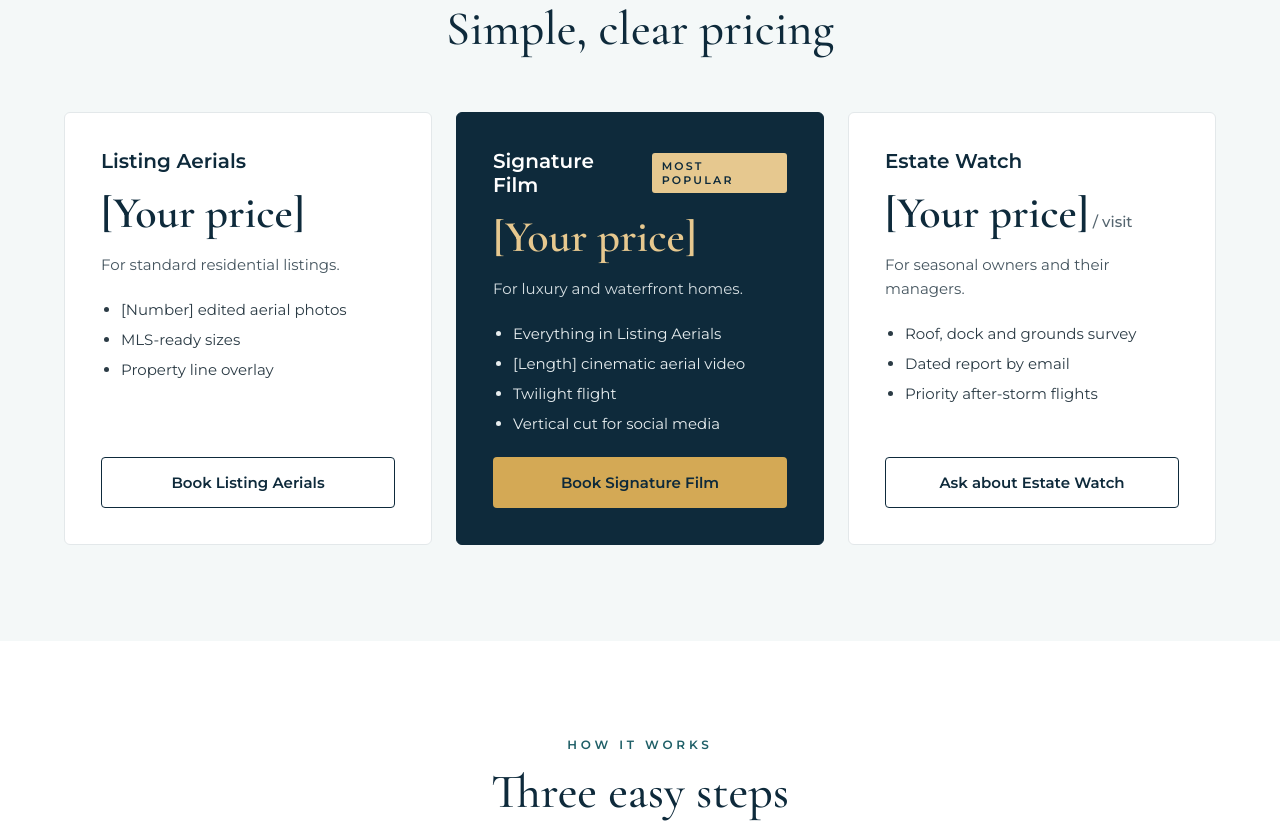
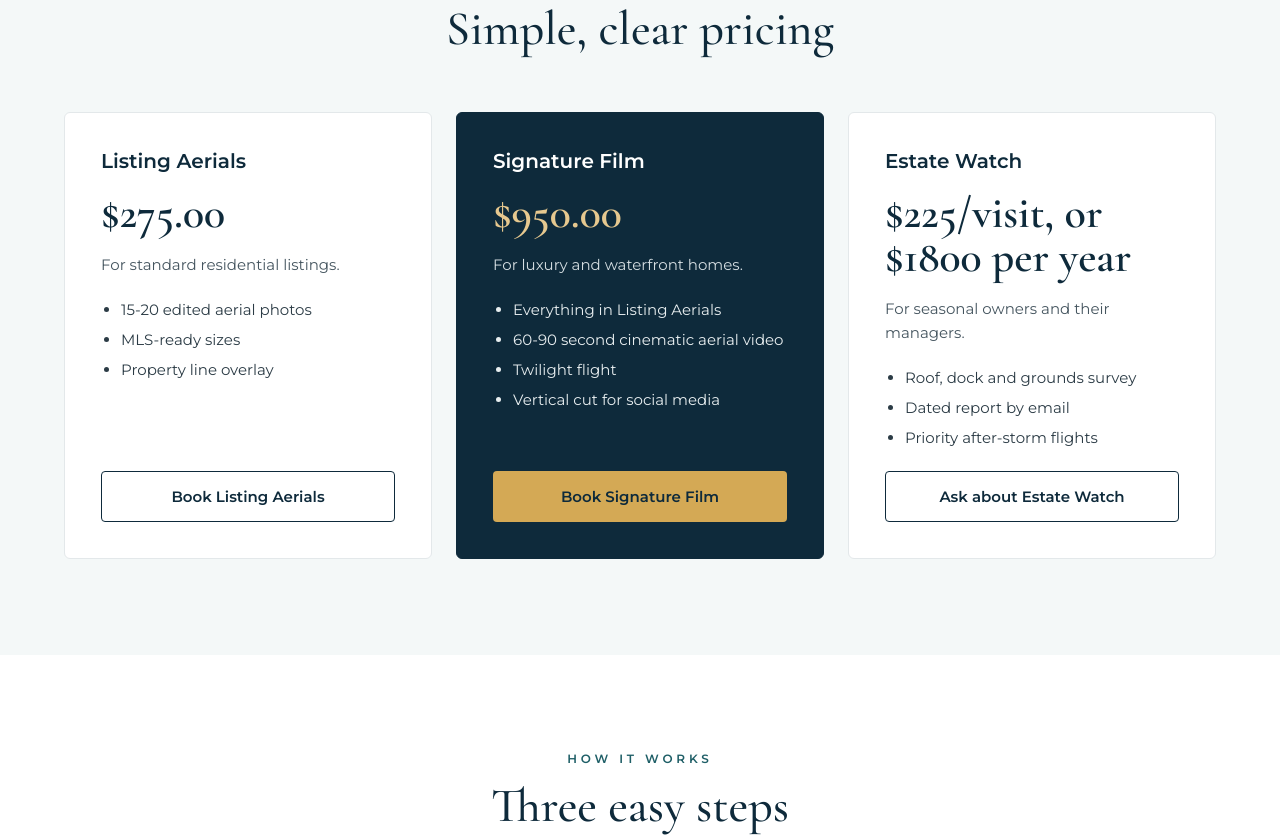
Before and after one commit to Aleibovitz/ROYALPALM, a plain HTML site: page index.html in a window 1280 px wide. Shown: the part 1588-2425 px from the top of the page. Drawn offline with nearby package versions, Linux system fonts and the light colour scheme.

Commit message:
Update pricing and service details in index.html

```diff
--- a/index.html
+++ b/index.html
@@ -233,10 +233,10 @@ input:focus,select:focus,textarea:focus{outline:2px solid var(--teal);outline-of
     <div class="pkg-grid">
       <div class="pkg">
         <h3>Listing Aerials</h3>
-        <div class="price">[Your price]</div>
+        <div class="price">$275.00</div>
         <p>For standard residential listings.</p>
         <ul>
-          <li>[Number] edited aerial photos</li>
+          <li>15-20 edited aerial photos</li>
           <li>MLS-ready sizes</li>
           <li>Property line overlay</li>
         </ul>
@@ -245,13 +245,13 @@ input:focus,select:focus,textarea:focus{outline:2px solid var(--teal);outline-of
       <div class="pkg featured">
         <div class="pkg-top">
           <h3>Signature Film</h3>
-          <span class="badge">MOST POPULAR</span>
+          <!-- <span class="badge">MOST POPULAR</span> -->
         </div>
-        <div class="price">[Your price]</div>
+        <div class="price">$950.00</div>
         <p>For luxury and waterfront homes.</p>
         <ul>
           <li>Everything in Listing Aerials</li>
-          <li>[Length] cinematic aerial video</li>
+          <li>60-90 second cinematic aerial video</li>
           <li>Twilight flight</li>
           <li>Vertical cut for social media</li>
         </ul>
@@ -259,7 +259,7 @@ input:focus,select:focus,textarea:focus{outline:2px solid var(--teal);outline-of
       </div>
       <div class="pkg">
         <h3>Estate Watch</h3>
-        <div class="price">[Your price]<span> / visit</span></div>
+        <div class="price">$225/visit, or $1800 per year</div>
         <p>For seasonal owners and their managers.</p>
         <ul>
           <li>Roof, dock and grounds survey</li>
@@ -300,11 +300,11 @@ input:focus,select:focus,textarea:focus{outline:2px solid var(--teal);outline-of
 
 <section class="section about dark" id="about">
   <div class="wrap">
-    <div class="about-media placeholder"><!-- <img class="media" src="images/anthony.jpg" alt="Anthony Leibovitz with drone"> -->[Your photo with the drone]</div>
+    <div class="about-media placeholder"><img class="media" src="images/pilot.jpg" alt="Pilot with drone"/></div>
     <div class="about-copy">
       <div class="eyebrow">About</div>
       <h2>Precision you can trust</h2>
-      <p>Royal Palm Aerial is owned and flown by Anthony Leibovitz, a 30-year technology leader who managed large engineering programs at Microsoft before moving to Naples. He brings the same discipline to every flight: careful planning, safety first and results delivered when promised.</p>
+      <p>Royal Palm Aerial is owned by Anthony Leibovitz, a 30-year technology leader who managed large engineering programs at Microsoft before moving to Naples. He brings the same discipline to every flight: careful planning, safety first and results delivered when promised.</p>
       <p>Every shoot is flown by an FAA Part 107 certified pilot and covered by commercial drone liability insurance.</p>
     </div>
   </div>
@@ -317,9 +317,9 @@ input:focus,select:focus,textarea:focus{outline:2px solid var(--teal);outline-of
       <h2>Book a shoot</h2>
       <p>Send the property details and we will reply within one business day with availability and a quote.</p>
       <div class="contact-lines">
-        <a class="phone" href="tel:+1XXXXXXXXXX">[Phone]</a>
+        <!-- a class="phone" href="tel:+1XXXXXXXXXX">[Phone]</a> -->
         <a href="mailto:hello@royalpalmaerial.com">hello@royalpalmaerial.com</a>
-        <span>Serving Naples, Marco Island, Bonita Springs and Collier County</span>
+        <span>Serving Naples, Marco Island, Bonita Springs, and Collier County</span>
       </div>
     </div>
     <form id="contact-form" novalidate>
```
